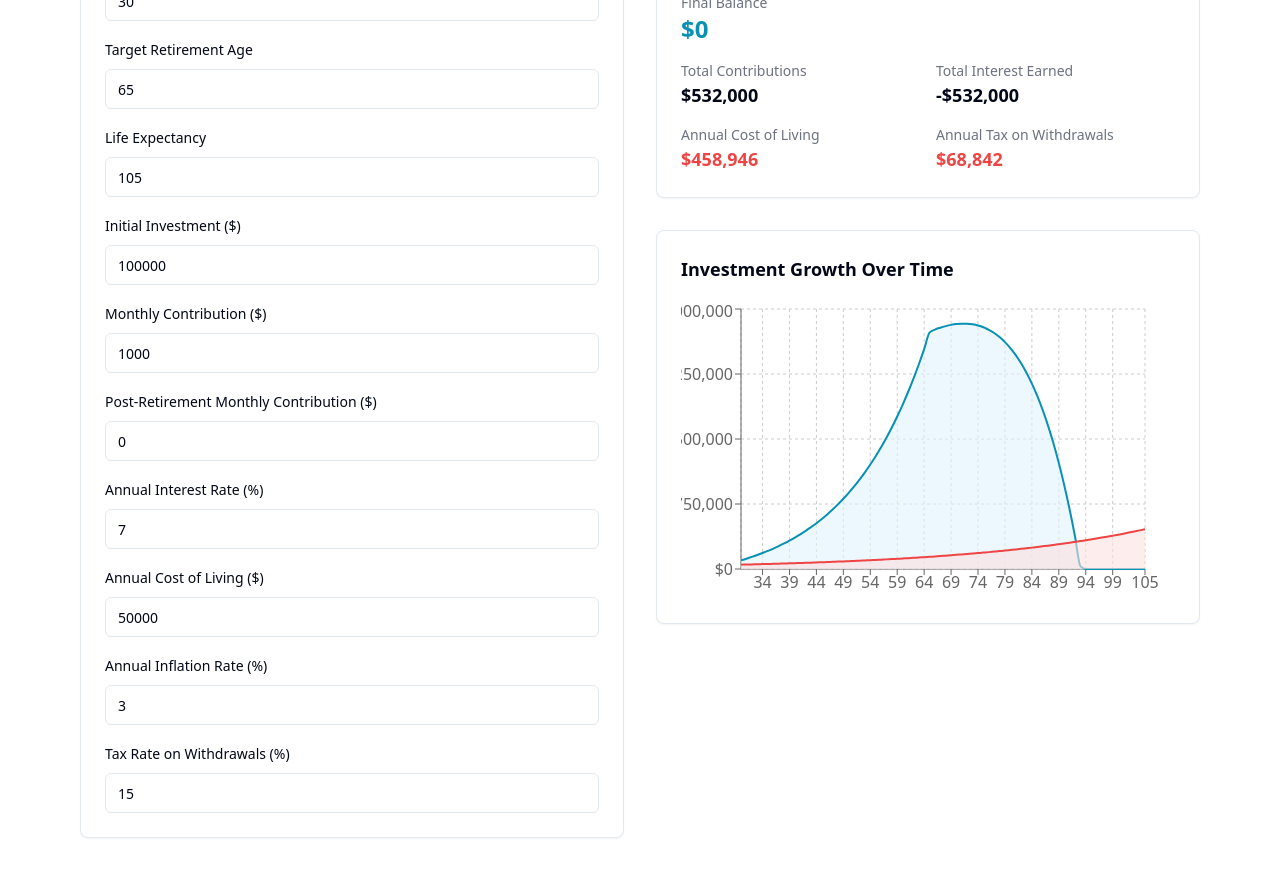
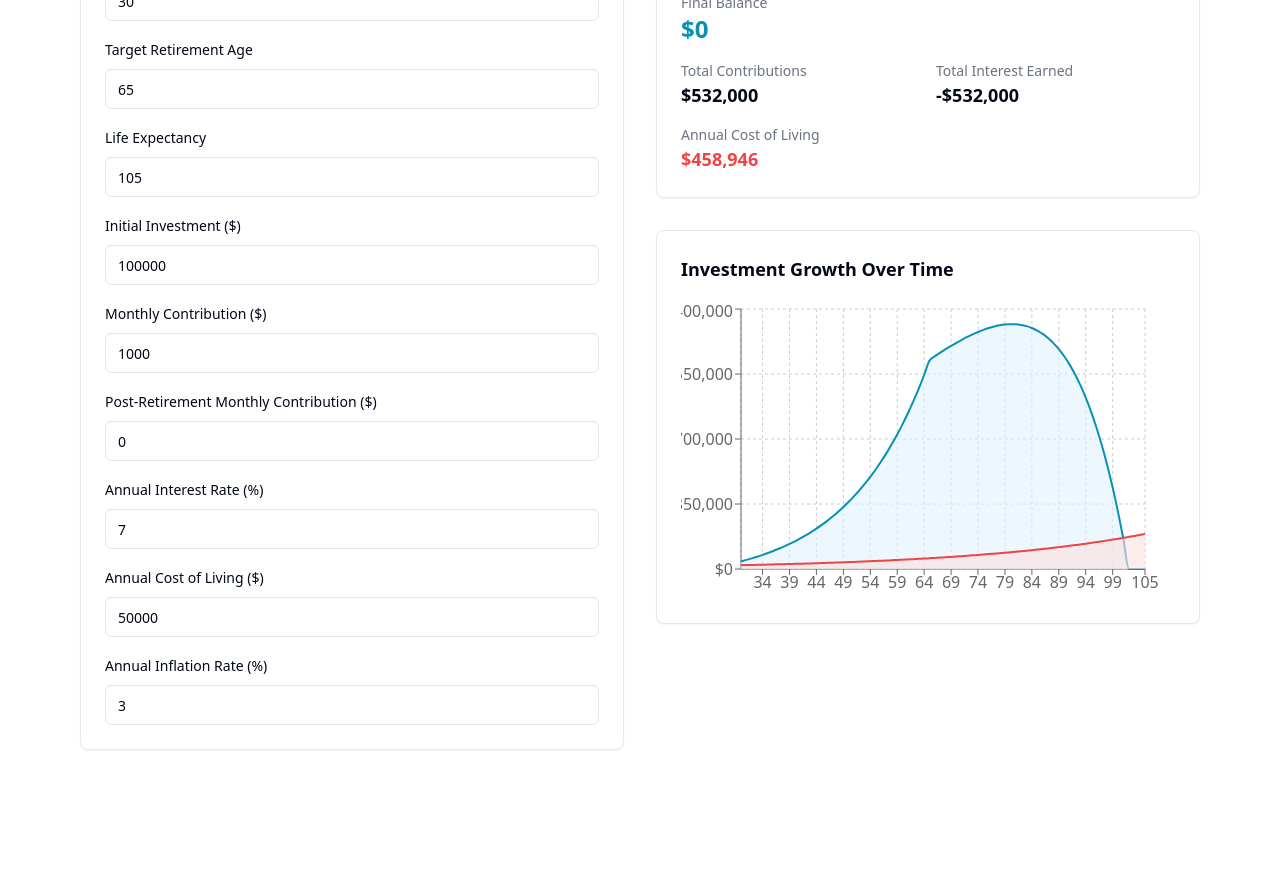
Before and after one commit to aonada870/future-fund-forecaster, a React (Vite) app: page / in a window 1280 px wide. Shown: the part 180-1050 px from the top of the page. After the commit the page ends 962 px from the top, so only its background shows below. Built offline with nearby package versions, Linux system fonts and the light colour scheme.

Commit message:
Remove tax rate input and calculations
This commit removes the tax rate input field from the InvestmentCalculator component and updates the investment growth calculations accordingly.
[skip gpt_engineer]

```diff
--- a/src/components/InvestmentCalculator.tsx
+++ b/src/components/InvestmentCalculator.tsx
@@ -16,7 +16,6 @@ export const InvestmentCalculator = () => {
   const [interestRate, setInterestRate] = useState(7);
   const [costOfLiving, setCostOfLiving] = useState(50000);
   const [inflationRate, setInflationRate] = useState(3);
-  const [taxRate, setTaxRate] = useState(15);
 
   const investmentData = calculateInvestmentGrowth(
     currentAge,
@@ -28,7 +27,7 @@ export const InvestmentCalculator = () => {
     interestRate,
     costOfLiving,
     inflationRate,
-    taxRate
+    0 // Removed tax rate parameter but passing 0 to maintain function signature
   );
 
   return (
@@ -145,19 +144,6 @@ export const InvestmentCalculator = () => {
                 step={0.1}
               />
             </div>
-
-            <div className="space-y-2">
-              <Label htmlFor="taxRate">Tax Rate on Withdrawals (%)</Label>
-              <Input
-                id="taxRate"
-                type="number"
-                value={taxRate}
-                onChange={(e) => setTaxRate(Number(e.target.value))}
-                min={0}
-                max={100}
-                step={0.1}
-              />
-            </div>
           </div>
         </Card>
 
--- a/src/components/InvestmentSummary.tsx
+++ b/src/components/InvestmentSummary.tsx
@@ -19,7 +19,6 @@ const InvestmentSummary = ({ data }: InvestmentSummaryProps) => {
   const totalContributions = data[data.length - 1].totalContributions;
   const totalInterest = finalBalance - totalContributions;
   const finalCostOfLiving = data[data.length - 1].costOfLiving;
-  const finalTaxPaid = data[data.length - 1].taxPaid || 0;
 
   return (
     <Card className="p-6">
@@ -39,15 +38,9 @@ const InvestmentSummary = ({ data }: InvestmentSummaryProps) => {
             <p className="text-lg font-semibold">{formatCurrency(totalInterest)}</p>
           </div>
         </div>
-        <div className="grid grid-cols-2 gap-4">
-          <div>
-            <p className="text-sm text-gray-500">Annual Cost of Living</p>
-            <p className="text-lg font-semibold text-red-500">{formatCurrency(finalCostOfLiving)}</p>
-          </div>
-          <div>
-            <p className="text-sm text-gray-500">Annual Tax on Withdrawals</p>
-            <p className="text-lg font-semibold text-red-500">{formatCurrency(finalTaxPaid)}</p>
-          </div>
+        <div>
+          <p className="text-sm text-gray-500">Annual Cost of Living</p>
+          <p className="text-lg font-semibold text-red-500">{formatCurrency(finalCostOfLiving)}</p>
         </div>
       </div>
     </Card>
--- a/src/lib/investment-utils.ts
+++ b/src/lib/investment-utils.ts
@@ -3,7 +3,6 @@ export interface InvestmentDataPoint {
   balance: number;
   totalContributions: number;
   costOfLiving: number;
-  taxPaid?: number;
 }
 
 export const calculateInvestmentGrowth = (
@@ -16,7 +15,7 @@ export const calculateInvestmentGrowth = (
   interestRate: number,
   costOfLiving: number,
   inflationRate: number,
-  taxRate: number
+  taxRate: number // Keeping parameter for backward compatibility
 ): InvestmentDataPoint[] => {
   // Input validation
   if (currentAge >= targetAge || targetAge >= lifeExpectancy) {
@@ -25,8 +24,7 @@ export const calculateInvestmentGrowth = (
       age: currentAge,
       balance: principal,
       totalContributions: principal,
-      costOfLiving: costOfLiving,
-      taxPaid: 0
+      costOfLiving: costOfLiving
     }];
   }
 
@@ -40,22 +38,17 @@ export const calculateInvestmentGrowth = (
 
   for (let i = 0; i <= years; i++) {
     const currentAge_i = currentAge + i;
-    let taxPaid = 0;
 
-    // After retirement, subtract cost of living and calculate tax
+    // After retirement, subtract cost of living
     if (currentAge_i > targetAge) {
-      const withdrawalAmount = adjustedCostOfLiving;
-      taxPaid = withdrawalAmount * (taxRate / 100);
-      const totalWithdrawal = withdrawalAmount + taxPaid;
-      balance = Math.max(0, balance - totalWithdrawal);
+      balance = Math.max(0, balance - adjustedCostOfLiving);
     }
 
     data.push({
       age: currentAge_i,
       balance: Math.max(0, Math.round(balance)),
       totalContributions: Math.round(totalContributions),
-      costOfLiving: Math.round(adjustedCostOfLiving),
-      taxPaid: Math.round(taxPaid)
+      costOfLiving: Math.round(adjustedCostOfLiving)
     });
 
     // Apply interest and contributions
```
